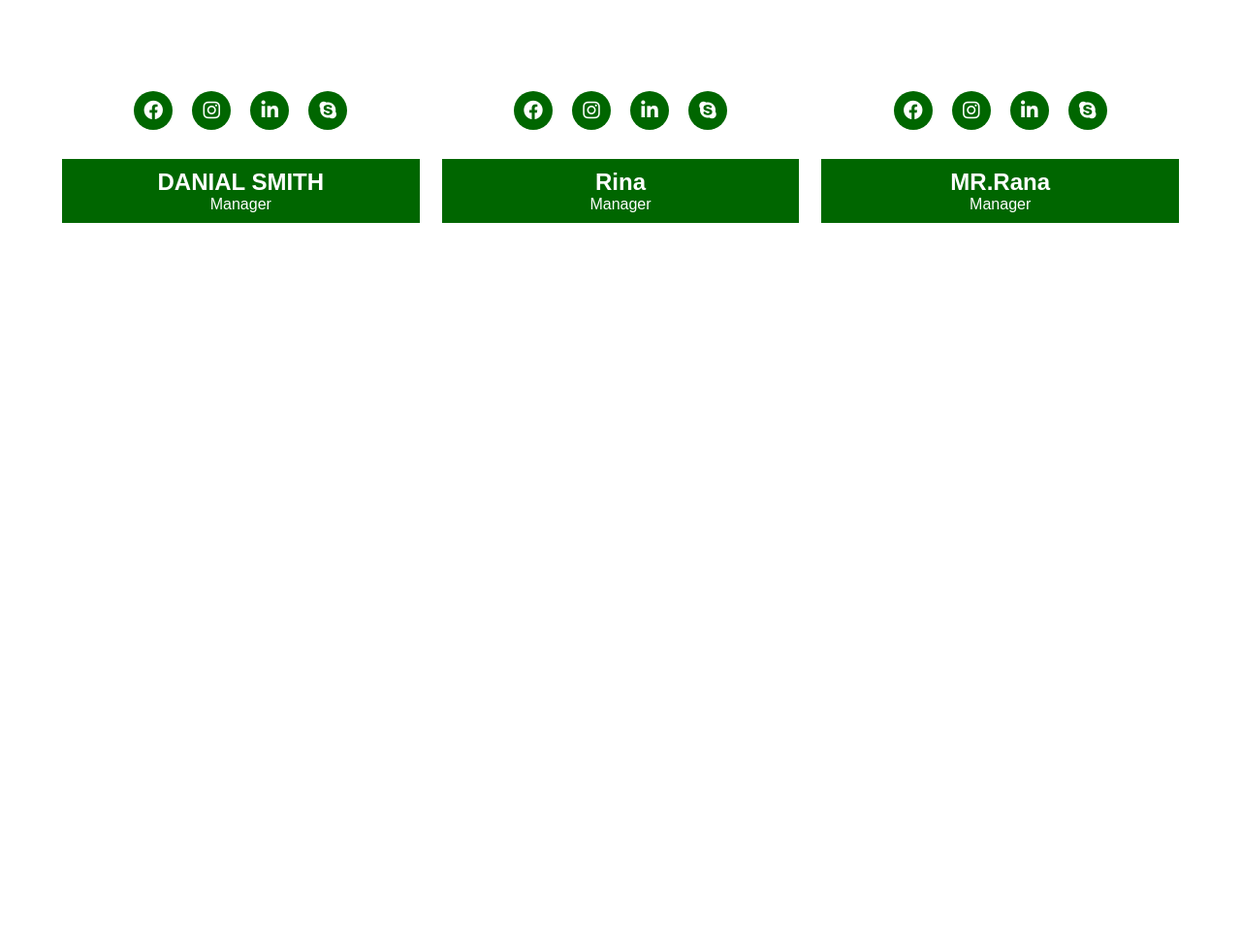
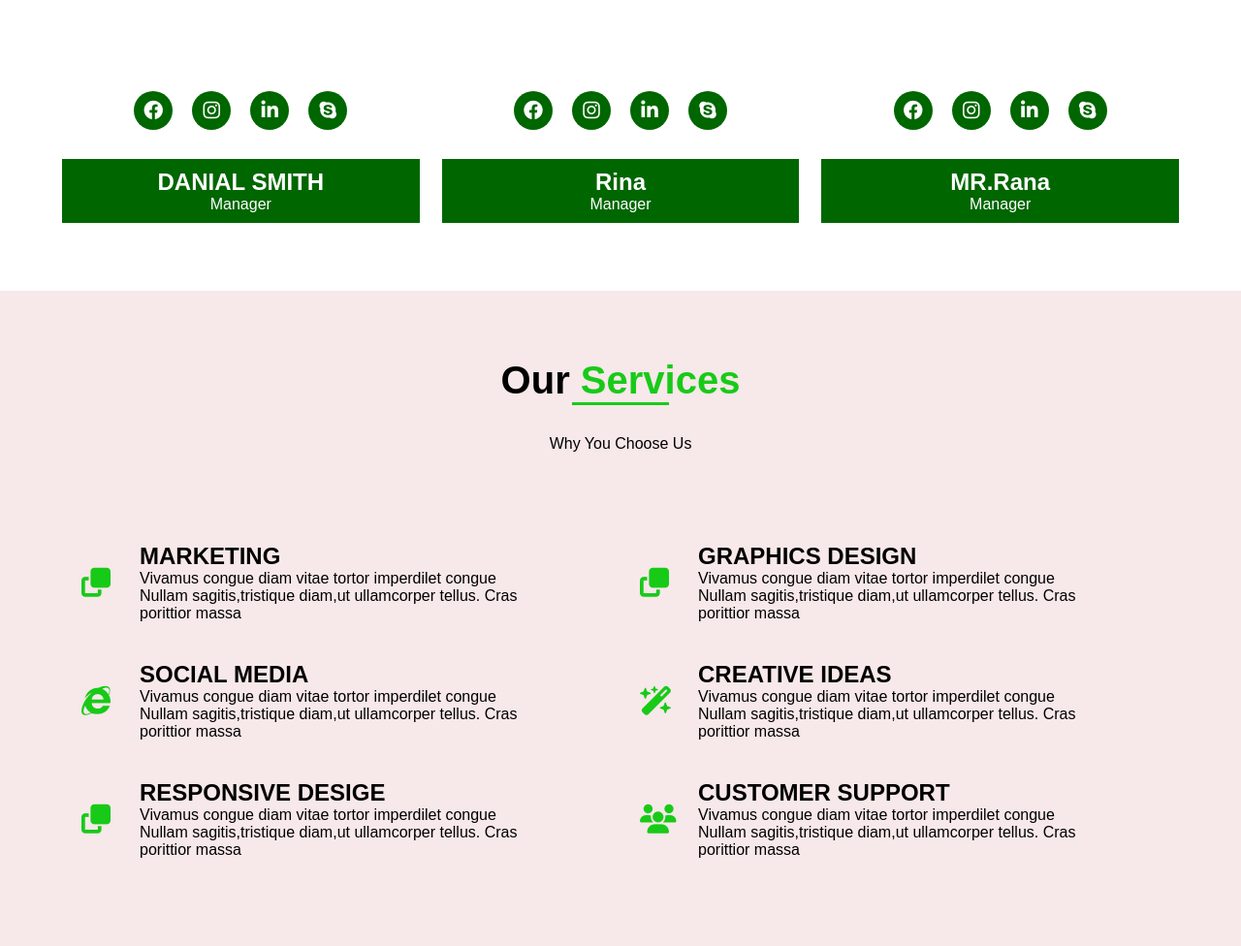
Before and after one commit to AlomgirDeveloper/css-project, a plain HTML site: page index.html in a window 1280 px wide. Shown: the part 2154-3130 px from the top of the page at 97% size. Before the commit the page ends 2454 px from the top, so only its background shows below. Drawn offline with Linux system fonts and the light colour scheme.

Commit message:
section tag added

```diff
--- a/index.html
+++ b/index.html
@@ -151,7 +151,7 @@
      </section>
 
       <!------------- our team -------------->
-     <section>
+   <section>
       <div class="container">
          <h1 class="section-heading">OUR <span>TEAM</span> </h1>
          <P class="section-sub-heading">We Are A Creative Agency Located In Sydney, Australia. It Is A Long Established Fact That A Reader Will be Distracted By The Readable Contant.</P>
@@ -213,7 +213,76 @@
 
          </div>
       </div>
+   </section>
 
-     </section>
+<!--------- our services ------------>
+   <section id="our-services">
+      <div class="container">
+         <h1 class="section-heading">Our <span>Services</span> </h1>
+         <P class="section-sub-heading">Why You Choose Us</P>
+      <div class="our-services-box">
+
+         <div class="our-services-decbox">
+            <div class="icon-des">
+               <i class="fa-solid fa-clone"></i>
+            </div>
+            <div class="title-des">
+              <h2>MARKETING</h2>
+              <P>Vivamus congue diam vitae tortor imperdilet congue Nullam sagitis,tristique diam,ut ullamcorper tellus. Cras porittior massa</P>
+            </div>
+         </div>
+
+         <div class="our-services-decbox">
+            <div class="icon-des">
+               <i class="fa-solid fa-clone"></i>
+            </div>
+            <div class="title-des">
+              <h2>GRAPHICS DESIGN</h2>
+              <P>Vivamus congue diam vitae tortor imperdilet congue Nullam sagitis,tristique diam,ut ullamcorper tellus. Cras porittior massa</P>
+            </div>
+         </div>
+
+         <div class="our-services-decbox">
+            <div class="icon-des">
+               <i class="fa-brands fa-internet-explorer"></i>
+            </div>
+            <div class="title-des">
+              <h2>SOCIAL MEDIA</h2>
+              <P>Vivamus congue diam vitae tortor imperdilet congue Nullam sagitis,tristique diam,ut ullamcorper tellus. Cras porittior massa</P>
+            </div>
+         </div>
+
+         <div class="our-services-decbox">
+            <div class="icon-des">
+               <i class="fa-solid fa-wand-magic-sparkles"></i>
+            </div>
+            <div class="title-des">
+              <h2>CREATIVE IDEAS</h2>
+              <P>Vivamus congue diam vitae tortor imperdilet congue Nullam sagitis,tristique diam,ut ullamcorper tellus. Cras porittior massa</P>
+            </div>
+         </div>
+
+         <div class="our-services-decbox">
+            <div class="icon-des">
+               <i class="fa-solid fa-clone"></i>
+            </div>
+            <div class="title-des">
+              <h2>RESPONSIVE DESIGE</h2>
+              <P>Vivamus congue diam vitae tortor imperdilet congue Nullam sagitis,tristique diam,ut ullamcorper tellus. Cras porittior massa</P>
+            </div>
+         </div>
+
+         <div class="our-services-decbox">
+            <div class="icon-des">
+               <i class="fa-solid fa-users"></i>
+            </div>
+            <div class="title-des">
+              <h2>CUSTOMER SUPPORT</h2>
+              <P>Vivamus congue diam vitae tortor imperdilet congue Nullam sagitis,tristique diam,ut ullamcorper tellus. Cras porittior massa</P>
+            </div>
+         </div>
+      </div>
+      </div>
+   </section>
 </body>
 </html>
--- a/style.css
+++ b/style.css
@@ -311,3 +311,26 @@ section{
     padding: 10px;
     color: var(--color1);
 }
+
+
+/*-------------- our services  -------------*/
+#our-services{
+    background-color: #F7E8E9;
+}
+.our-services-box{
+    display: grid;
+    grid-template-columns: repeat(2,1fr);
+}
+.our-services-decbox{
+    width: 90%;
+    display: flex;
+    align-items: center;
+    justify-content: center;
+    padding: 20px;
+
+}
+.icon-des i{
+    width: 60px;
+    font-size: 30px;
+    color: var(--color2);
+}
```
